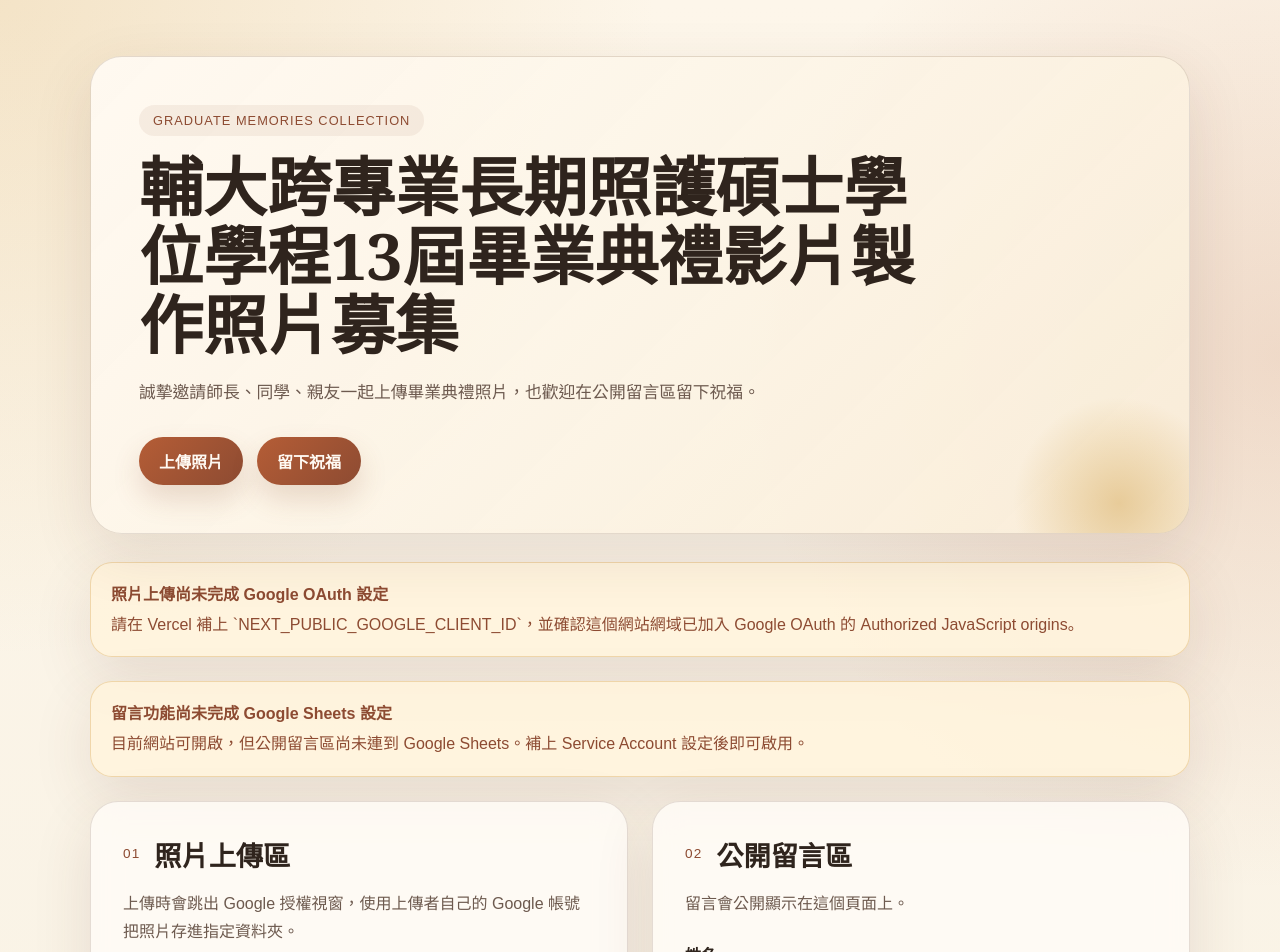
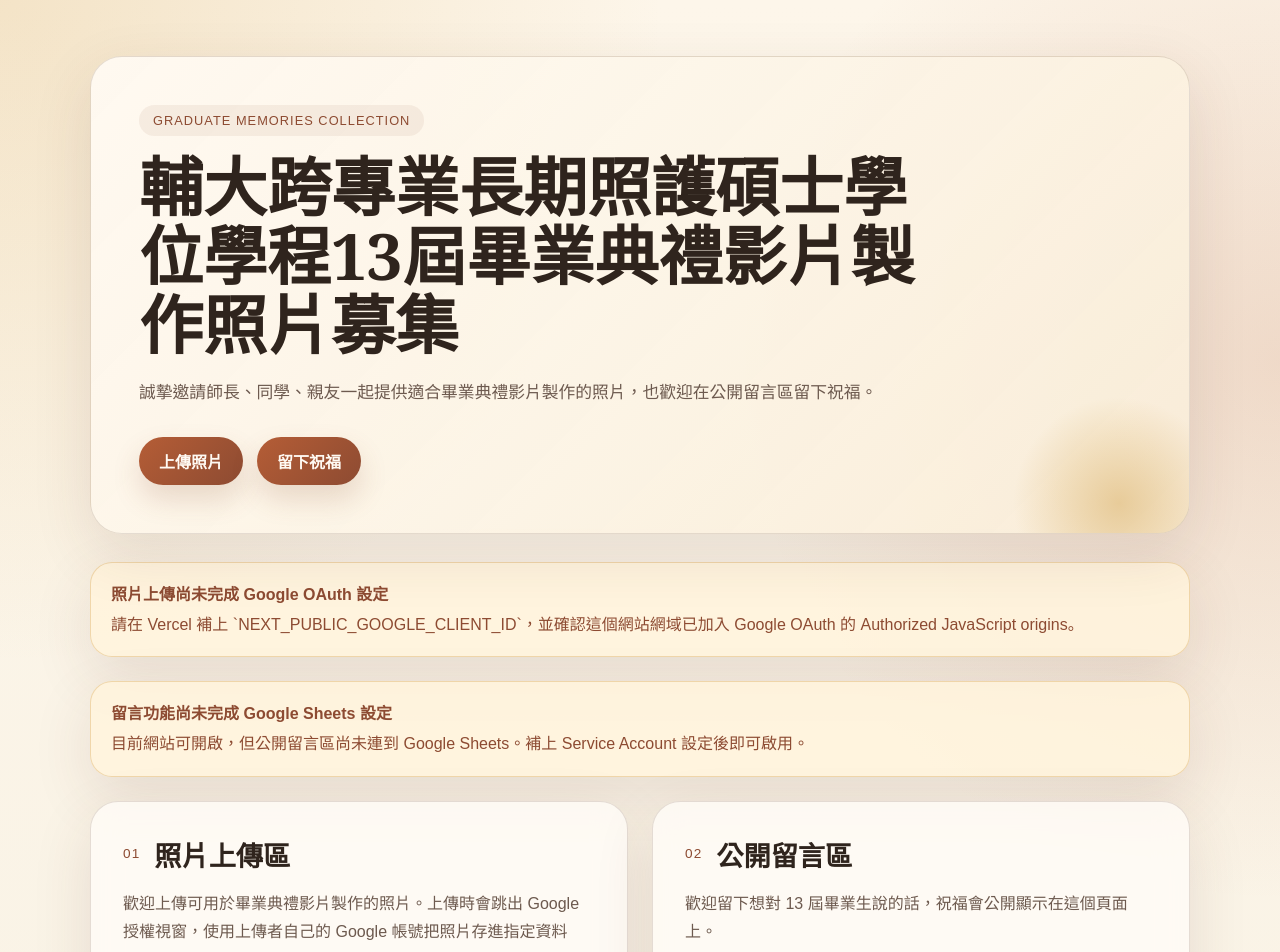
Before and after one commit to Hungchenyu0926/fju-graduation-photo-collection, a Next.js app: page / in a window 1280 px wide. Shown: the top 952 px of the page. Built offline with nearby package versions, Linux system fonts and the light colour scheme; no server answers.

Commit message:
Unify graduation video collection copy

```diff
--- a/app/layout.tsx
+++ b/app/layout.tsx
@@ -4,7 +4,7 @@ import "./globals.css";
 
 export const metadata: Metadata = {
   title: "輔大跨專業長期照護碩士學位學程13屆畢業典禮影片製作照片募集",
-  description: "上傳畢業典禮照片，並在公開留言區留下祝福。",
+  description: "募集畢業典禮影片製作用照片，並在公開留言區留下祝福。",
 };
 
 export default function RootLayout({ children }: Readonly<{ children: React.ReactNode }>) {
--- a/components/celebration-board.tsx
+++ b/components/celebration-board.tsx
@@ -165,12 +165,7 @@ async function uploadFileToDrive(file: File, folderId: string, accessToken: stri
   const fileHeaderPart = `--${boundary}\r\nContent-Type: ${file.type || "application/octet-stream"}\r\n\r\n`;
   const closingPart = `\r\n--${boundary}--`;
 
-  const requestBody = new Blob([
-    metadataPart,
-    fileHeaderPart,
-    file,
-    closingPart,
-  ]);
+  const requestBody = new Blob([metadataPart, fileHeaderPart, file, closingPart]);
 
   const response = await fetch("https://www.googleapis.com/upload/drive/v3/files?uploadType=multipart&fields=id,name,webViewLink", {
     method: "POST",
@@ -293,8 +288,8 @@ export default function CelebrationBoard({
       setSelectedFiles([]);
       setUploaderName("");
     } catch (error) {
-      const message = error instanceof Error ? error.message : "上傳失敗";
-      setUploadStatus(message.replaceAll("\n", " "));
+      const errorMessage = error instanceof Error ? error.message : "上傳失敗";
+      setUploadStatus(errorMessage.replaceAll("\n", " "));
     } finally {
       setUploading(false);
     }
@@ -341,9 +336,7 @@ export default function CelebrationBoard({
       <section className={styles.hero}>
         <div className={styles.heroBadge}>Graduate Memories Collection</div>
         <h1>{title}</h1>
-        <p>
-          誠摯邀請師長、同學、親友一起上傳畢業典禮照片，也歡迎在公開留言區留下祝福。
-        </p>
+        <p>誠摯邀請師長、同學、親友一起提供適合畢業典禮影片製作的照片，也歡迎在公開留言區留下祝福。</p>
         <div className={styles.heroLinks}>
           <a href="#upload">上傳照片</a>
           <a href="#messages">留下祝福</a>
@@ -353,18 +346,14 @@ export default function CelebrationBoard({
       {!driveOauthReady ? (
         <section className={styles.notice}>
           <strong>照片上傳尚未完成 Google OAuth 設定</strong>
-          <p>
-            請在 Vercel 補上 `NEXT_PUBLIC_GOOGLE_CLIENT_ID`，並確認這個網站網域已加入 Google OAuth 的 Authorized JavaScript origins。
-          </p>
+          <p>請在 Vercel 補上 `NEXT_PUBLIC_GOOGLE_CLIENT_ID`，並確認這個網站網域已加入 Google OAuth 的 Authorized JavaScript origins。</p>
         </section>
       ) : null}
 
       {!commentsReady ? (
         <section className={styles.notice}>
           <strong>留言功能尚未完成 Google Sheets 設定</strong>
-          <p>
-            目前網站可開啟，但公開留言區尚未連到 Google Sheets。補上 Service Account 設定後即可啟用。
-          </p>
+          <p>目前網站可開啟，但公開留言區尚未連到 Google Sheets。補上 Service Account 設定後即可啟用。</p>
         </section>
       ) : null}
 
@@ -374,9 +363,7 @@ export default function CelebrationBoard({
             <span>01</span>
             <h2>照片上傳區</h2>
           </div>
-          <p className={styles.sectionText}>
-            上傳時會跳出 Google 授權視窗，使用上傳者自己的 Google 帳號把照片存進指定資料夾。
-          </p>
+          <p className={styles.sectionText}>歡迎上傳可用於畢業典禮影片製作的照片。上傳時會跳出 Google 授權視窗，使用上傳者自己的 Google 帳號把照片存進指定資料夾。</p>
 
           {embeddedBrowserWarning ? <p className={styles.status}>{embeddedBrowserWarning}</p> : null}
 
@@ -424,9 +411,7 @@ export default function CelebrationBoard({
             <span>02</span>
             <h2>公開留言區</h2>
           </div>
-          <p className={styles.sectionText}>
-            留言會公開顯示在這個頁面上。
-          </p>
+          <p className={styles.sectionText}>歡迎留下想對 13 屆畢業生說的話，祝福會公開顯示在這個頁面上。</p>
 
           <form className={styles.form} onSubmit={handleCommentSubmit}>
             <label className={styles.label}>
```
Also changed, not shown: 1 other file (tests, documents, lock files or other folders).
